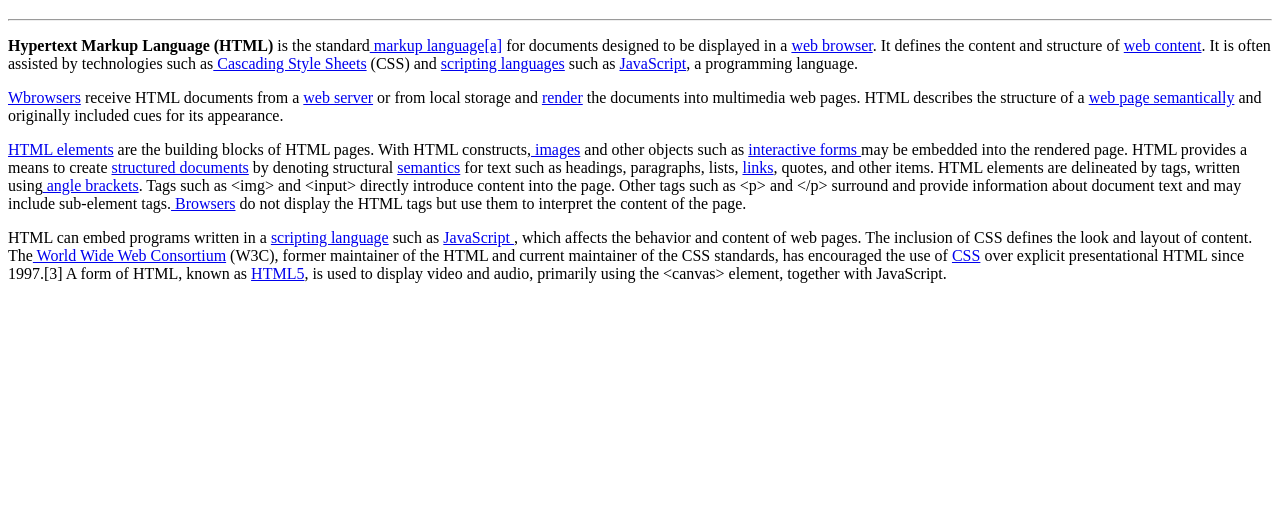
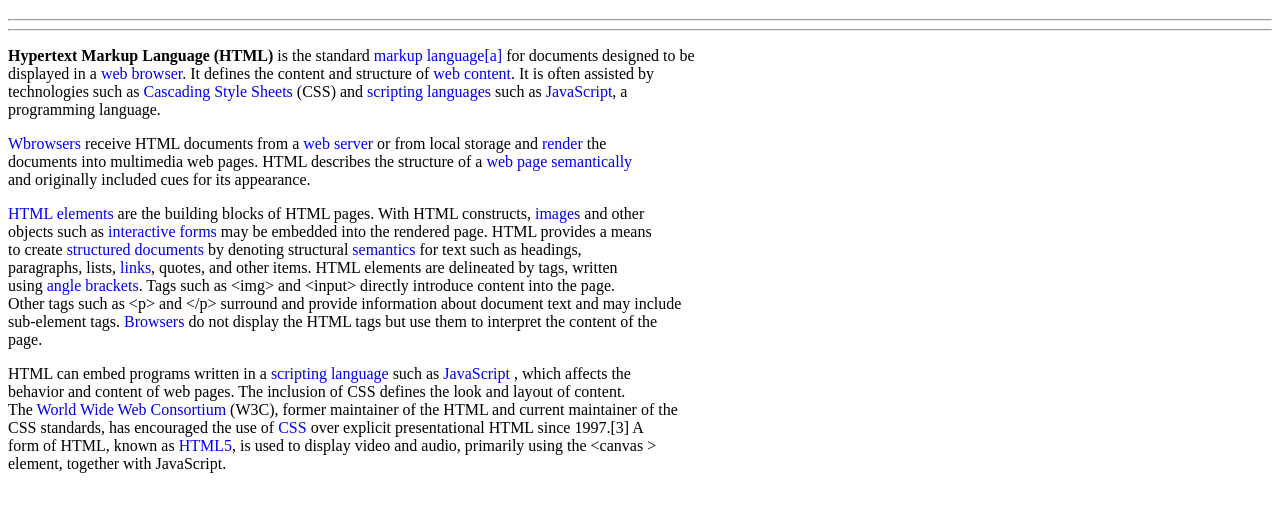
Before and after one commit to sunilgopi18/31r_day3, a plain HTML site: page index.html in a window 1280 px wide. Shown: the part 61-572 px from the top of the page. Drawn offline with Linux system fonts and the light colour scheme.

Commit message:
Add files via upload

```diff
--- a/index.html
+++ b/index.html
@@ -4,14 +4,19 @@
     <meta charset="UTF-8">
     <meta name="viewport" content="width=device-width, initial-scale=1.0">
     <title>Wikipedia html</title>
+    <style>
+        a{
+            text-decoration: none;
+        }
+    </style>
 </head>
 <body>
     <h1>HTML</h1>
-    <hr>
-    <p><b>Hypertext Markup Language (HTML)</b> is the standard<a href="https://en.wikipedia.org/wiki/Markup_language"target="_self"> markup language[a]</a> for documents designed to be displayed in a <a href="https://en.wikipedia.org/wiki/Web_browser" target="_self">web browser</a>. It defines the content and structure of <a href="https://en.wikipedia.org/wiki/Web_content"target="_self">web content</a>. It is often assisted by technologies such as<a href="https://en.wikipedia.org/wiki/CSS"target="_self"> Cascading Style Sheets</a> (CSS) and <a href ="https://en.wikipedia.org/wiki/Scripting_language"> scripting languages</a> such as <a href="https://en.wikipedia.org/wiki/JavaScript"target="_self">JavaScript</a>, a programming language.</p>
-    <p><a href="https://en.wikipedia.org/wiki/Web_browser"target="_self"> Wbrowsers</a> receive HTML documents from a <a href="https://en.wikipedia.org/wiki/Web_server"target="_self"> web server</a> or from local storage and <a href="https://en.wikipedia.org/wiki/HTML"target="_self"> render</a> the documents into multimedia web pages. HTML describes the structure of a <a href="https://en.wikipedia.org/wiki/Semantic_Web"target="_self"> web page semantically</a> and originally included cues for its appearance.</p>
-    <p> <a href="https://en.wikipedia.org/wiki/HTML_element">HTML elements</a> are the building blocks of HTML pages. With HTML constructs,<a href="https://en.wikipedia.org/wiki/HTML_element#Images_and_objects"> images</a> and other objects such as  <a href="https://en.wikipedia.org/wiki/HTML_element#Forms"> interactive forms </a> may be embedded into the rendered page. HTML provides a means to create <a href="https://en.wikipedia.org/wiki/Structured_document">structured documents</a> by denoting structural <a href="https://en.wikipedia.org/wiki/Semantics">semantics</a> for text such as headings, paragraphs, lists, <a href="https://en.wikipedia.org/wiki/Hyperlink">links</a>, quotes, and other items. HTML elements are delineated by tags, written using<a href="https://en.wikipedia.org/wiki/Bracket#Angle_brackets"> angle brackets</a>. Tags such as &lt;img&gt; and &lt;input&gt; directly introduce content into the page. Other tags such as &lt;p&gt; and &lt;/p&gt; surround and provide information about document text and may include sub-element tags.<a href="https://en.wikipedia.org/wiki/Web_browser"> Browsers</a> do not display the HTML tags but use them to interpret the content of the page.</p>
-    <p>HTML can embed programs written in a <a href="https://en.wikipedia.org/wiki/Scripting_language">scripting language</a> such as <a href="https://en.wikipedia.org/wiki/JavaScript">JavaScript </a>, which affects the behavior and content of web pages. The inclusion of CSS defines the look and layout of content. The<a href="https://en.wikipedia.org/wiki/World_Wide_Web_Consortium"> World Wide Web Consortium</a> (W3C), former maintainer of the HTML and current maintainer of the CSS standards, has encouraged the use of <a href="https://en.wikipedia.org/wiki/CSS">CSS</a> over explicit presentational HTML since 1997.[3] A form of HTML, known as <a href="https://en.wikipedia.org/wiki/HTML5">HTML5</a>, is used to display video and audio, primarily using the &lt;canvas&gt; element, together with JavaScript.
+    <hr><hr>
+    <p><b>Hypertext Markup Language (HTML)</b> is the standard<a href="https://en.wikipedia.org/wiki/Markup_language"target="_self"> markup language[a]</a> for documents designed to be <br>displayed in a <a href="https://en.wikipedia.org/wiki/Web_browser" target="_self">web browser</a>. It defines the content and structure of <a href="https://en.wikipedia.org/wiki/Web_content"target="_self">web content</a>. It is often assisted by<br> technologies such as<a href="https://en.wikipedia.org/wiki/CSS"target="_self"> Cascading Style Sheets</a> (CSS) and <a href ="https://en.wikipedia.org/wiki/Scripting_language"> scripting languages</a> such as <a href="https://en.wikipedia.org/wiki/JavaScript"target="_self">JavaScript</a>, a<br> programming language.</p>
+    <p><a href="https://en.wikipedia.org/wiki/Web_browser"target="_self"> Wbrowsers</a> receive HTML documents from a <a href="https://en.wikipedia.org/wiki/Web_server"target="_self"> web server</a> or from local storage and <a href="https://en.wikipedia.org/wiki/HTML"target="_self"> render</a> the<br> documents  into multimedia web pages. HTML describes the structure of a <a href="https://en.wikipedia.org/wiki/Semantic_Web"target="_self"> web page semantically</a><br> and originally included cues for its appearance.</p>
+    <p> <a href="https://en.wikipedia.org/wiki/HTML_element">HTML elements</a> are the building blocks of HTML pages. With HTML constructs,<a href="https://en.wikipedia.org/wiki/HTML_element#Images_and_objects"> images</a> and other<br> objects such as  <a href="https://en.wikipedia.org/wiki/HTML_element#Forms"> interactive forms </a> may be embedded into the rendered page. HTML provides a means <br>to create <a href="https://en.wikipedia.org/wiki/Structured_document">structured documents</a> by denoting structural <a href="https://en.wikipedia.org/wiki/Semantics">semantics</a> for text such as headings,<br> paragraphs, lists, <a href="https://en.wikipedia.org/wiki/Hyperlink">links</a>, quotes, and other items. HTML elements are delineated by tags, written <br>using<a href="https://en.wikipedia.org/wiki/Bracket#Angle_brackets"> angle brackets</a>. Tags such as &lt;img&gt; and &lt;input&gt; directly introduce content into the page.<br> Other tags such as &lt;p&gt; and &lt;/p&gt; surround and provide information about document text and may include<br> sub-element tags.<a href="https://en.wikipedia.org/wiki/Web_browser"> Browsers</a> do not display the HTML tags but use them to interpret the content of the<br> page.</p>
+    <p>HTML can embed programs written in a <a href="https://en.wikipedia.org/wiki/Scripting_language">scripting language</a> such as <a href="https://en.wikipedia.org/wiki/JavaScript">JavaScript </a>, which affects the<br> behavior and content of web pages. The inclusion of CSS defines the look and layout of content.<br> The<a href="https://en.wikipedia.org/wiki/World_Wide_Web_Consortium"> World Wide Web Consortium</a> (W3C), former maintainer of the HTML and current maintainer of the<br> CSS standards, has encouraged the use of <a href="https://en.wikipedia.org/wiki/CSS">CSS</a> over explicit presentational HTML since 1997.[3] A <br>form of HTML, known as <a href="https://en.wikipedia.org/wiki/HTML5">HTML5</a>, is used to display video and audio, primarily using the &lt;canvas &gt;<br>element, together with JavaScript.
 
     </p>
 </body>
```
